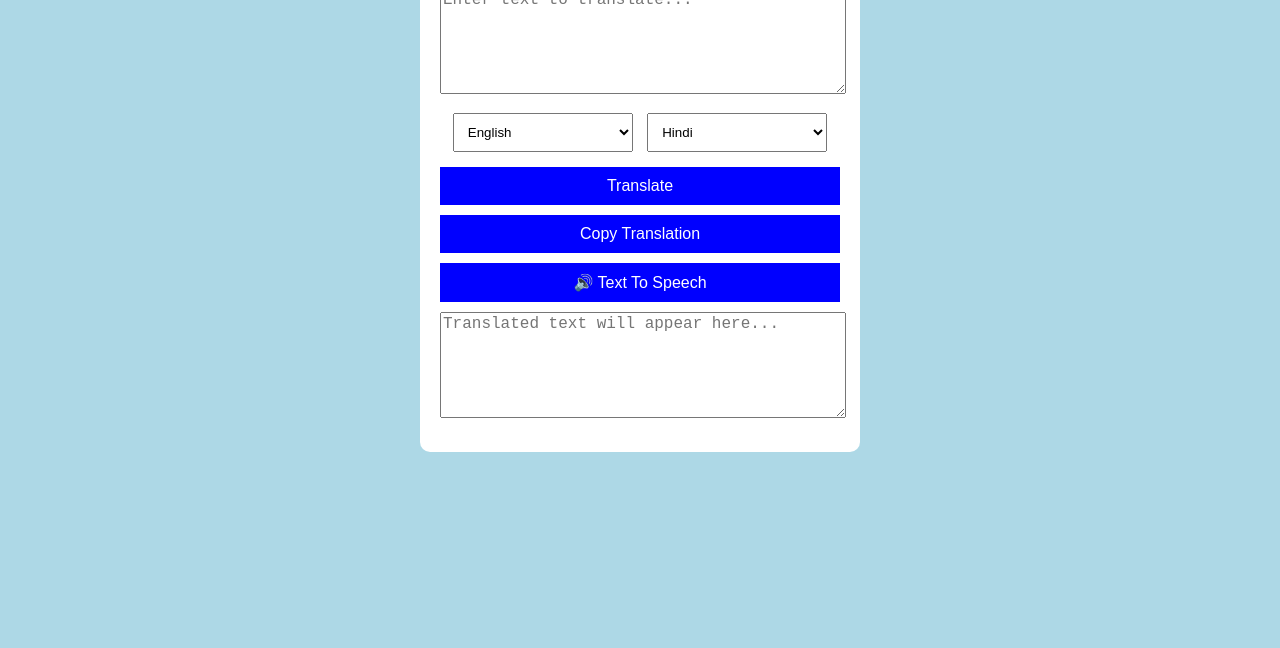
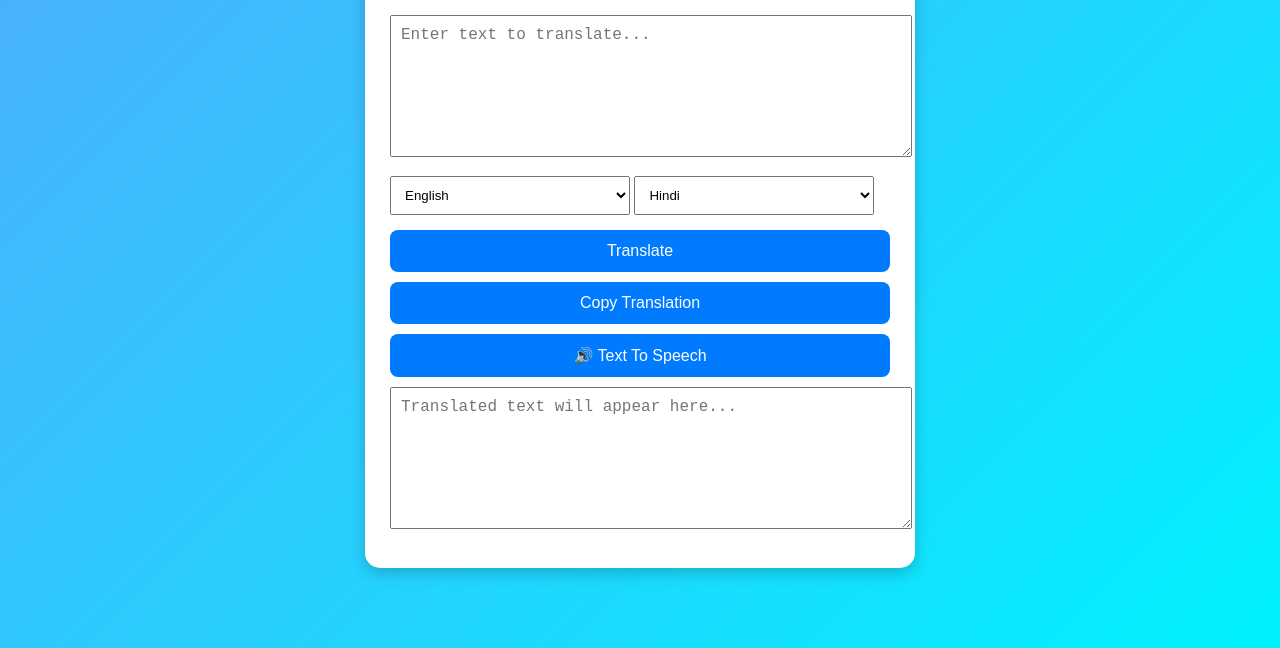
Before and after one commit to samantaj160-ui/codealpha_tasks-Language-Transalation, a plain HTML site: page index.html in a window 1280 px wide. Shown: the part 168-816 px from the top of the page. Drawn offline with Linux system fonts and the light colour scheme.

Commit message:
style.css

```diff
--- a/style.css
+++ b/style.css
@@ -1,43 +1,51 @@
 body{
-    font-family: Arial;
-    background-color: lightblue;
-    text-align: center;
-    padding-top: 50px;
+    font-family: Arial, sans-serif;
+    background: linear-gradient(135deg,#4facfe,#00f2fe);
+    display:flex;
+    justify-content:center;
+    align-items:center;
+    min-height:100vh;
 }
 
 .box{
-    background-color: white;
-    width: 400px;
-    margin: auto;
-    padding: 20px;
-    border-radius: 10px;
+    background:white;
+    width:500px;
+    padding:25px;
+    border-radius:15px;
+    box-shadow:0 5px 15px rgba(0,0,0,0.2);
+}
+
+h2{
+    text-align:center;
+    color:#333;
 }
 
 textarea{
-    width: 100%;
-    height: 100px;
-    margin-top: 10px;
-    margin-bottom: 10px;
-    font-size: 16px;
+    width:100%;
+    height:120px;
+    margin:10px 0;
+    padding:10px;
+    font-size:16px;
 }
 
 select{
-    width: 45%;
-    padding: 10px;
-    margin: 5px;
+    width:48%;
+    padding:10px;
+    margin:5px 0;
 }
 
 button{
-    width: 100%;
-    padding: 10px;
-    background-color: blue;
-    color: white;
-    border: none;
-    margin-top: 10px;
-    font-size: 16px;
-    cursor: pointer;
+    width:100%;
+    padding:12px;
+    margin-top:10px;
+    border:none;
+    border-radius:8px;
+    background:#007bff;
+    color:white;
+    font-size:16px;
+    cursor:pointer;
 }
 
 button:hover{
-    background-color: darkblue;
+    background:#0056b3;
 }
```
